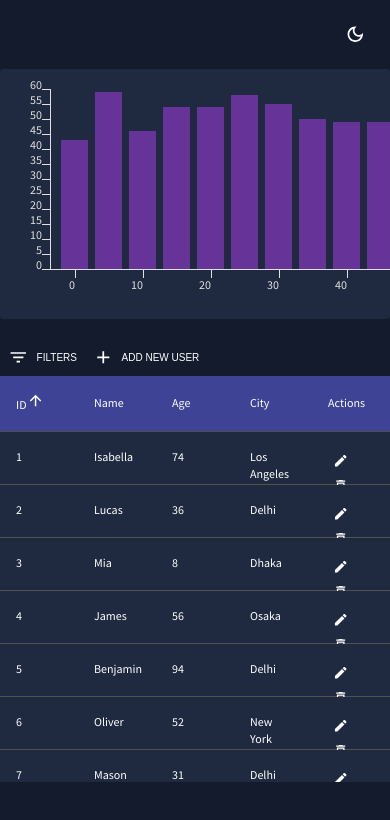
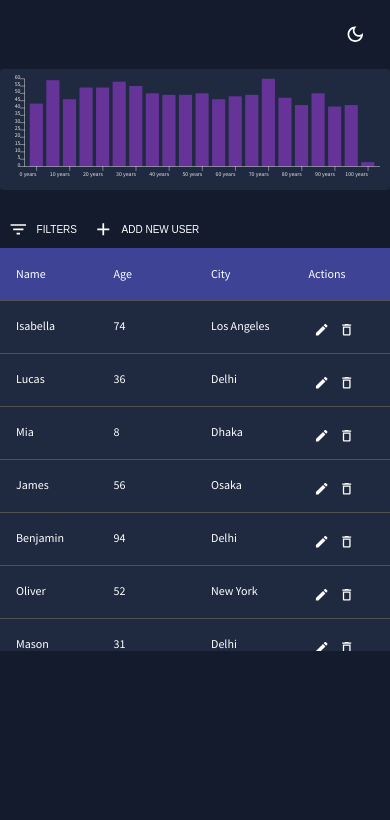
Before and after one commit to klymenkoJS/virtualization-table, a React (Create React App) app: page / in a window 390 px wide. Shown: the top 820 px of the page. Built offline with nearby package versions, Linux system fonts and the light colour scheme; data requests are answered from the project's data file.

Commit message:
adaptive ui

```diff
--- a/src/scenes/usersPage/Chart/AgeChart.jsx
+++ b/src/scenes/usersPage/Chart/AgeChart.jsx
@@ -12,7 +12,6 @@ const AgeChart = ({ users, dimensions }) => {
     const theme = useTheme();
     const colors = tokens(theme.palette.mode);
 
-    // notification states
     const [tooltipData, setTooltipData] = useState(null);
     const [tooltipTop, setTooltipTop] = useState(0);
     const [tooltipLeft, setTooltipLeft] = useState(0);
@@ -46,7 +45,7 @@ const AgeChart = ({ users, dimensions }) => {
             borderRadius="3px"
             color={colors.grey[100]}
         >
-            <svg width={width} height={height}>
+            <svg width="100%" height="100%" viewBox={`0 0 ${width} ${height}`}>
                 <Group>
                     {ageData.map((d, i) => {
                         return (
@@ -63,9 +62,7 @@ const AgeChart = ({ users, dimensions }) => {
                                         ? '#ff930f'
                                         : 'rebeccapurple'
                                 }
-                                onMouseOver={(event) =>
-                                    handleMouseOver(event, d)
-                                }
+                                onMouseOver={(e) => handleMouseOver(e, d)}
                                 onMouseOut={() => setTooltipData(null)}
                             />
                         );
@@ -83,6 +80,7 @@ const AgeChart = ({ users, dimensions }) => {
                         stroke={colors.grey[100]}
                         tickStroke={colors.grey[100]}
                         tickLabelProps={tickLabelProps}
+                        tickFormat={(value) => `${value} years`}
                     />
                 </Group>
             </svg>
--- a/src/scenes/usersPage/FilterSection.jsx
+++ b/src/scenes/usersPage/FilterSection.jsx
@@ -1,7 +1,6 @@
 import CloseIcon from '@mui/icons-material/Close';
 import { tokens } from '../../theme/themeSettings';
 import {
-    Box,
     FormControl,
     IconButton,
     InputLabel,
@@ -9,6 +8,7 @@ import {
     Select,
     TextField,
     useTheme,
+    Grid,
 } from '@mui/material';
 import { FIELD } from './const';
 
@@ -23,34 +23,38 @@ const FilterSection = ({
     const colors = tokens(theme.palette.mode);
 
     return (
-        <Box
+        <Grid
+            container
             sx={{
-                display: 'flex',
+                backgroundColor: colors.primary[400],
                 alignItems: 'center',
-                justifyContent: 'start',
-                gap: '20px',
-                backgroundColor: colors.primary[400],
-                padding: '10px',
+                p: 2,
+                gap: 2,
             }}
         >
+            <Grid item>
                 <IconButton size="small" onClick={onClose}>
                     <CloseIcon fontSize="inherit" />
                 </IconButton>
+            </Grid>
+            <Grid item xs={12} sm={true}>
                 <TextField
+                    fullWidth
                     id="outlined-basic"
                     label="Value"
                     variant="outlined"
                     value={search}
                     onChange={(e) => setSearch(e.target.value)}
                 />
-            <FormControl>
+            </Grid>
+            <Grid item>
+                <FormControl sx={{ minWidth: '200px' }}>
                     <InputLabel id="columns-label">Columns</InputLabel>
                     <Select
                         labelId="columns-label"
                         id="columns-select"
                         value={columnFilter}
                         onChange={(e) => setColumnFilter(e.target.value)}
-                    autoWidth
                         label="Columns"
                     >
                         <MenuItem value={FIELD.NAME}>Name</MenuItem>
@@ -58,7 +62,8 @@ const FilterSection = ({
                         <MenuItem value={FIELD.CITY}>City</MenuItem>
                     </Select>
                 </FormControl>
-        </Box>
+            </Grid>
+        </Grid>
     );
 };
 
--- a/src/scenes/usersPage/Form/Form.jsx
+++ b/src/scenes/usersPage/Form/Form.jsx
@@ -1,4 +1,4 @@
-import { Box, IconButton, TextField, useTheme } from '@mui/material';
+import { Box, Grid, IconButton, TextField, useTheme } from '@mui/material';
 import { Formik } from 'formik';
 import * as yup from 'yup';
 import { tokens } from '../../../theme/themeSettings';
@@ -10,14 +10,9 @@ const Form = ({ onSubmit, onClose, initialValues }) => {
     const colors = tokens(theme.palette.mode);
 
     return (
-        <Box
-            sx={{
-                backgroundColor: colors.primary[400],
-            }}
-        >
         <Formik
+            initialValues={initialValues}
             onSubmit={onSubmit}
-                initialValues={initialValues}
             validationSchema={checkoutSchema}
         >
             {({
@@ -28,62 +23,66 @@ const Form = ({ onSubmit, onClose, initialValues }) => {
                 handleChange,
                 handleSubmit,
             }) => (
-                    <Box
+                <form onSubmit={handleSubmit}>
+                    <Grid
+                        container
                         sx={{
-                            display: 'flex',
+                            backgroundColor: colors.primary[400],
                             alignItems: 'center',
-                            justifyContent: 'start',
-                            gap: '20px',
-                            backgroundColor: colors.primary[400],
-                            padding: '10px',
+                            p: 2,
+                            gap: 2,
                         }}
                     >
+                        <Grid item order={{ xs: -1, sm: 0 }}>
                             <IconButton size="small" onClick={onClose}>
                                 <CloseIcon fontSize="inherit" />
                             </IconButton>
+                        </Grid>
+                        <Grid item xs={12} sm={true}>
                             <TextField
-                            id="outlined-basic"
-                            variant="outlined"
-                            type="text"
+                                fullWidth
                                 label="Name"
+                                name="name"
+                                value={values.name}
+                                onChange={handleChange}
                                 onBlur={handleBlur}
-                            onChange={handleChange}
-                            value={values.name}
-                            name="name"
-                            error={!!touched.name && !!errors.name}
+                                error={touched.name && Boolean(errors.name)}
                                 helperText={touched.name && errors.name}
                             />
+                        </Grid>
+                        <Grid item xs={12} sm={true}>
                             <TextField
-                            id="outlined-basic"
-                            variant="outlined"
-                            type="text"
+                                fullWidth
                                 label="Age"
+                                name="age"
+                                value={values.age}
+                                onChange={handleChange}
                                 onBlur={handleBlur}
-                            onChange={handleChange}
-                            value={values.age}
-                            name="age"
-                            error={!!touched.age && !!errors.age}
+                                error={touched.age && Boolean(errors.age)}
                                 helperText={touched.age && errors.age}
                             />
+                        </Grid>
+                        <Grid item xs={12} sm={true}>
                             <TextField
-                            id="outlined-basic"
-                            variant="outlined"
-                            type="text"
+                                fullWidth
                                 label="City"
+                                name="city"
+                                value={values.city}
+                                onChange={handleChange}
                                 onBlur={handleBlur}
-                            onChange={handleChange}
-                            value={values.city}
-                            name="city"
-                            error={!!touched.city && !!errors.city}
+                                error={touched.city && Boolean(errors.city)}
                                 helperText={touched.city && errors.city}
                             />
-                        <IconButton size="small" onClick={handleSubmit}>
-                            <SaveIcon fontSize="large" />
+                        </Grid>
+                        <Grid item order={{ xs: -1, sm: 0 }}>
+                            <IconButton type="submit" size="small">
+                                <SaveIcon />
                             </IconButton>
-                    </Box>
+                        </Grid>
+                    </Grid>
+                </form>
             )}
         </Formik>
-        </Box>
     );
 };
 
--- a/src/scenes/usersPage/Table/EnhancedTable.jsx
+++ b/src/scenes/usersPage/Table/EnhancedTable.jsx
@@ -26,7 +26,7 @@ const EnhancedTable = ({
     const colors = tokens(theme.palette.mode);
 
     const columns = [
-        { id: FIELD.ID, label: 'ID', sortable: true },
+        { id: FIELD.ID, label: 'ID', sortable: true, hiddenOnMobile: true },
         { id: FIELD.NAME, label: 'Name', sortable: true },
         { id: FIELD.AGE, label: 'Age', sortable: true },
         { id: FIELD.CITY, label: 'City', sortable: true },
@@ -49,7 +49,7 @@ const EnhancedTable = ({
 
     return (
         <>
-            <TableContainer>
+            <TableContainer sx={{ backgroundColor: colors.primary[400] }}>
                 <Table stickyHeader aria-label="user table">
                     <TableHead>
                         <TableRow>
@@ -58,6 +58,7 @@ const EnhancedTable = ({
                                     key={column.id}
                                     colors={colors}
                                     sortable={column.sortable}
+                                    hiddenOnMobile={column.hiddenOnMobile}
                                     onClick={createSortHandler(column)}
                                 >
                                     {column.label}
@@ -76,7 +77,6 @@ const EnhancedTable = ({
                         height={350}
                         itemCount={filteredUsers.length}
                         itemSize={53}
-                        width="100%"
                         itemData={{
                             handleEditUser,
                             users: filteredUsers,
--- a/src/scenes/usersPage/Table/RenderRow.jsx
+++ b/src/scenes/usersPage/Table/RenderRow.jsx
@@ -1,4 +1,4 @@
-import { Box, useTheme } from '@mui/material';
+import { Box, useTheme, TableRow } from '@mui/material';
 import EditIcon from '@mui/icons-material/Edit';
 import DeleteIcon from '@mui/icons-material/DeleteOutlined';
 import { tokens } from '../../../theme/themeSettings';
@@ -12,18 +12,20 @@ const RenderRow = ({ index, style, data }) => {
     const user = users[index];
 
     return (
-        <Box
+        <TableRow
             sx={{
                 ...style,
                 display: 'flex',
-                boxSizing: 'border-box',
             }}
         >
-            <StyledBox colors={colors}>{user?.id}</StyledBox>
+            <StyledBox colors={colors} hiddenOnMobile={true}>
+                {user?.id}
+            </StyledBox>
             <StyledBox colors={colors}>{user?.name}</StyledBox>
             <StyledBox colors={colors}>{user?.age}</StyledBox>
             <StyledBox colors={colors}>{user?.city}</StyledBox>
             <StyledBox colors={colors}>
+                <Box display="flex">
                     <ActionIconButton
                         Icon={EditIcon}
                         onClick={() => handleEditUser(user)}
@@ -34,8 +36,9 @@ const RenderRow = ({ index, style, data }) => {
                         onClick={() => handleDelete(user.id)}
                         disabled={isEditing}
                     />
+                </Box>
             </StyledBox>
-        </Box>
+        </TableRow>
     );
 };
 
--- a/src/scenes/usersPage/Table/StyledTableElements.jsx
+++ b/src/scenes/usersPage/Table/StyledTableElements.jsx
@@ -1,18 +1,30 @@
 import { TableCell } from '@mui/material';
 import { styled } from '@mui/system';
 
-const StyledTableCell = styled(TableCell)(({ theme, sortable, colors }) => ({
+const StyledTableCell = styled(TableCell)(
+    ({ theme, sortable, colors, hiddenOnMobile }) => ({
         backgroundColor: colors.blueAccent[700],
         width: '20%',
         cursor: sortable ? 'pointer' : 'default',
         '&:hover': {
             backgroundColor: sortable ? theme.palette.action.hover : 'inherit',
         },
-}));
+        ...(hiddenOnMobile && {
+            [theme.breakpoints.down('sm')]: {
+                display: 'none',
+            },
+        }),
+    })
+);
 
-const StyledBox = styled(TableCell)(({ colors }) => ({
+const StyledBox = styled(TableCell)(({ colors, theme, hiddenOnMobile }) => ({
     backgroundColor: colors.primary[400],
-    width: '20%',
+    width: '25%',
+    ...(hiddenOnMobile && {
+        [theme.breakpoints.down('sm')]: {
+            display: 'none',
+        },
+    }),
 }));
 
 export { StyledTableCell, StyledBox };
```
Lines whose indentation alone changed are shown as unchanged.
